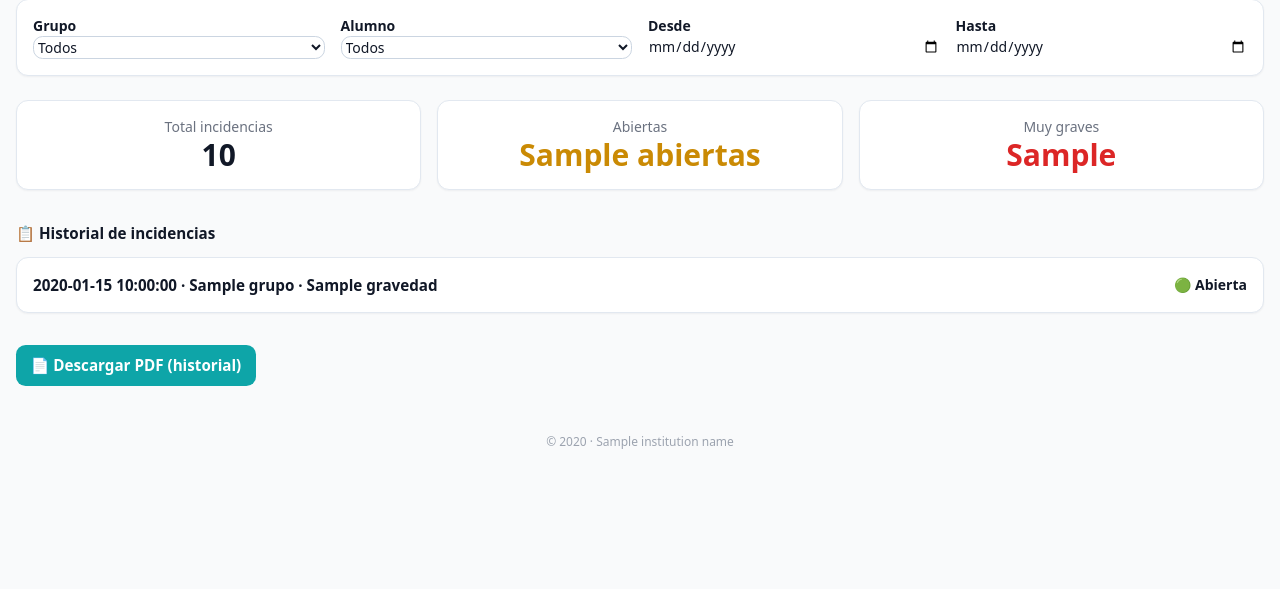
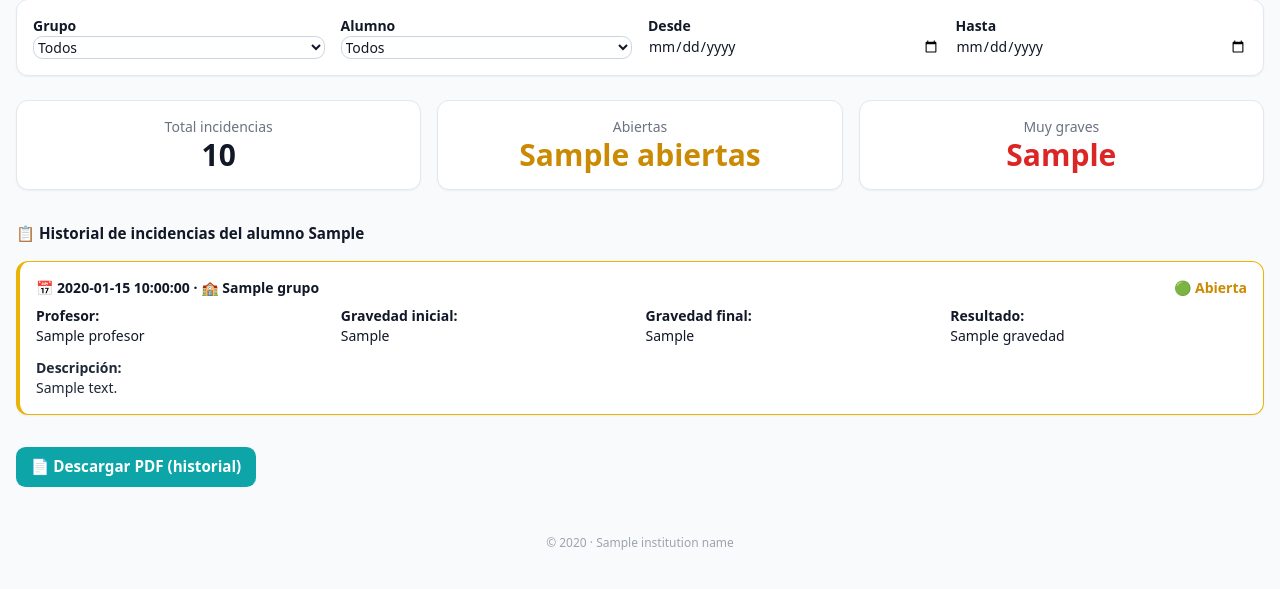
Before and after one commit to pablo-1974/AGB-incidencias, a FastAPI app: template templates/student_analysis.html in a window 1280 px wide. Shown: the part 141-730 px from the top of the page. Run offline with FastAPI, Linux system fonts and the light colour scheme; the template is opened without the code that fills it: most values are stand-ins (such as "Sample title", 1, 10 or a date in 2020); grey boxes marked "Sample" are stand-in pictures; some libraries are stand-ins or nearby versions.

Commit message:
Update student_analysis.html

```diff
--- a/templates/student_analysis.html
+++ b/templates/student_analysis.html
@@ -88,39 +88,74 @@
 <!-- ========================================================= -->
 <!-- HISTORIAL -->
 <!-- ========================================================= -->
-<h2 class="font-semibold mb-3">📋 Historial de incidencias</h2>
+<h2 class="font-semibold mb-4">
+  📋 Historial de incidencias
+  {% if alumno_sel %}
+    del alumno {{ alumno_sel }}
+  {% elif grupo_sel %}
+    de {{ grupo_sel }}
+  {% else %}
+    de alumnos
+  {% endif %}
+</h2>
 
-<div class="space-y-3">
+<div class="space-y-4">
 
   {% for r in rows %}
-  <details class="card">
-    <summary class="cursor-pointer font-semibold flex justify-between items-center">
-      <span>
-        {{ r.fecha }} · {{ r.grupo }} · {{ r.gravedad }}
-      </span>
-      <span class="text-sm">
+  <div class="card border-l-4
+              {% if r.estado != 'cerrado' %}
+                border-yellow-500
+              {% else %}
+                border-green-600
+              {% endif %}">
+
+    <!-- Cabecera -->
+    <div class="flex flex-wrap justify-between items-center mb-2 text-sm">
+      <div class="font-semibold">
+        📅 {{ r.fecha }} · 🏫 {{ r.grupo }}
+      </div>
+
+      <div>
         {% if r.estado != "cerrado" %}
-          🟢 Abierta
+          <span class="text-yellow-600 font-semibold">🟢 Abierta</span>
         {% else %}
-          ✅ Cerrada
+          <span class="text-green-700 font-semibold">✅ Cerrada</span>
         {% endif %}
-      </span>
-    </summary>
+      </div>
+    </div>
 
-    <div class="mt-3 text-sm space-y-1">
-      <div><strong>Profesor:</strong> {{ r.profesor }}</div>
-      <div><strong>Gravedad inicial:</strong> {{ r.grav_ini }}</div>
+    <!-- Datos clave -->
+    <div class="grid grid-cols-1 sm:grid-cols-2 md:grid-cols-4 gap-2 text-sm mb-3">
+
       <div>
-        <strong>Gravedad final:</strong>
+        <strong>Profesor:</strong><br>
+        {{ r.profesor }}
+      </div>
+
+      <div>
+        <strong>Gravedad inicial:</strong><br>
+        {{ r.grav_ini }}
+      </div>
+
+      <div>
+        <strong>Gravedad final:</strong><br>
         {{ r.grav_fin or "—" }}
       </div>
 
-      <div class="pt-2">
-        <strong>Descripción:</strong><br>
-        {{ r.descripcion }}
+      <div>
+        <strong>Resultado:</strong><br>
+        {{ r.gravedad }}
       </div>
+
     </div>
-  </details>
+
+    <!-- Descripción -->
+    <div class="text-sm text-gray-800">
+      <strong>Descripción:</strong><br>
+      {{ r.descripcion }}
+    </div>
+
+  </div>
   {% endfor %}
 
 </div>
```
